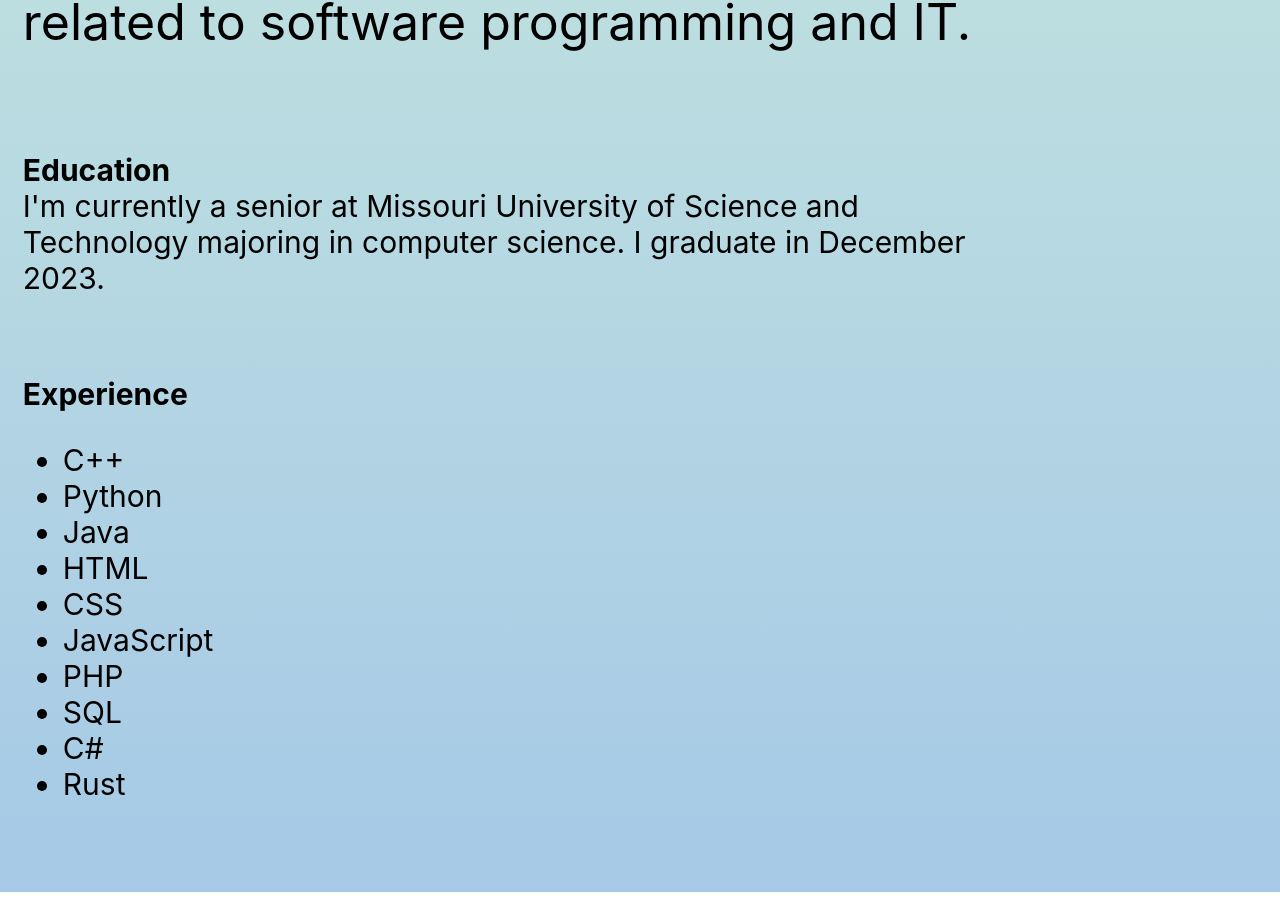
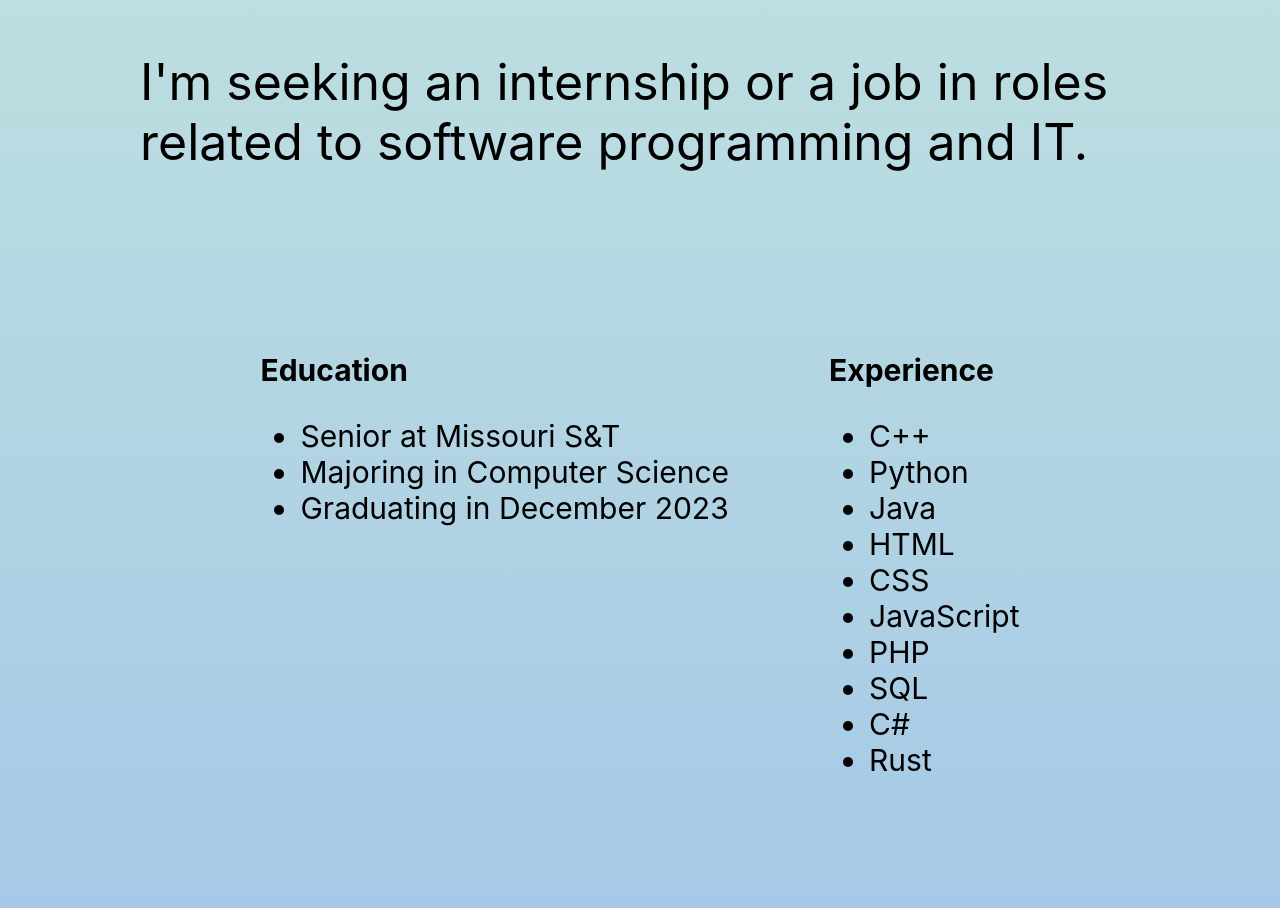
Before and after one commit to Rayan-Kou/My-Website, a React (Create React App) app: page / in a window 1280 px wide. Shown: the part 654-1562 px from the top of the page. Built offline with nearby package versions, Linux system fonts and the light colour scheme.

Commit message:
Rearranged content

```diff
--- a/src/App.css
+++ b/src/App.css
@@ -19,9 +19,9 @@
   display: flex;
   flex-direction: column;
   flex-wrap: wrap;
-  align-items: flex-start;
+  align-items: center;
   text-align: left;
-  justify-content: flex-start;
+  justify-content: center;
   font-size: 30px;
   color: black;
   padding: 20px;
@@ -32,16 +32,16 @@
 .horizontal {
   display: flex;
   flex-direction: row;
-  justify-content: flex-start;
-  align-items: center;
+  justify-content: center;
+  align-items: top;
   flex-wrap: wrap;
 }
 
 .vertical {
   display: flex;
   flex-direction: column;
-  justify-content: flex-start;
-  align-items: flex-start;
+  justify-content: center;
+  align-items: center;
   width: 100%;
 }
 
@@ -81,7 +81,7 @@
 
 p {
   max-width: 1000px;
-  padding: 10px;
+  padding: 50px;
 }
 
 img {
--- a/src/App.js
+++ b/src/App.js
@@ -18,9 +18,14 @@
             I'm seeking an internship or a job in roles related to software programming and IT.
           </p>
 
+          <div className="horizontal">
           <p>
             <b>Education</b><br />
-            I'm currently a senior at Missouri University of Science and Technology majoring in computer science. I graduate in December 2023.
+            <ul>
+              <li>Senior at Missouri S&T</li>
+              <li>Majoring in Computer Science</li>
+              <li>Graduating in December 2023</li>
+            </ul>
           </p>
 
           <p>
@@ -38,6 +43,7 @@
               <li>Rust</li>
             </ul>
           </p>
+          </div>
         </div>
       </header>
     </div>
```
